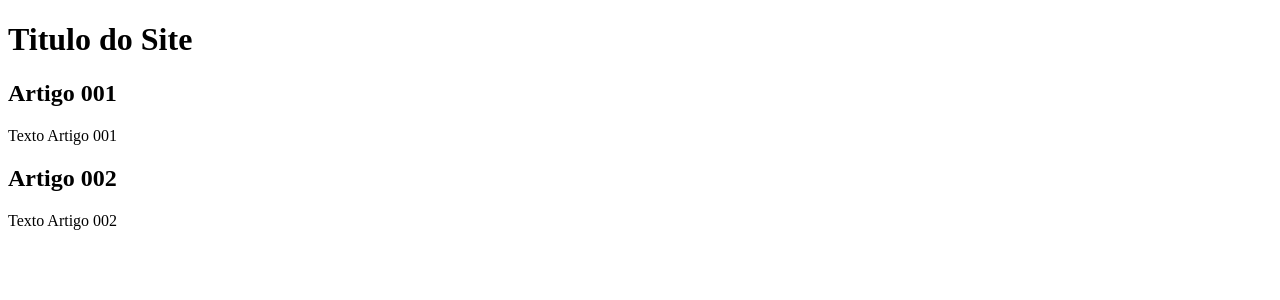
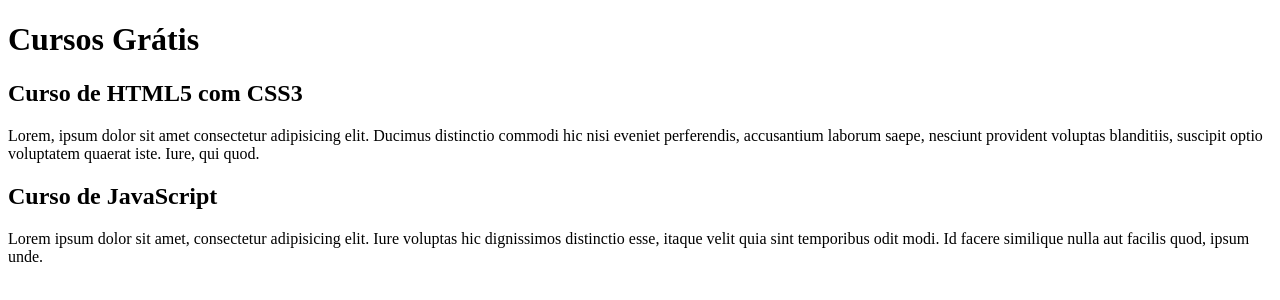
Before and after one commit to iLeoLopes/projeto-site, a plain HTML site: page index.html in a window 1280 px wide. Drawn offline with Linux system fonts and the light colour scheme.

Commit message:
add conteudo

```diff
--- a/index.html
+++ b/index.html
@@ -9,15 +9,15 @@
 <body>
     <main>
         <header>
-            <h1>Titulo do Site</h1>
+            <h1>Cursos Grátis</h1>
         </header>
         <article>
-            <h2>Artigo 001</h2>
-            <p>Texto Artigo 001</p>
+            <h2>Curso de HTML5 com CSS3</h2>
+            <p>Lorem, ipsum dolor sit amet consectetur adipisicing elit. Ducimus distinctio commodi hic nisi eveniet perferendis, accusantium laborum saepe, nesciunt provident voluptas blanditiis, suscipit optio voluptatem quaerat iste. Iure, qui quod.</p>
         </article>
         <article>
-            <h2>Artigo 002</h2>
-            <p>Texto Artigo 002</p>
+            <h2>Curso de JavaScript</h2>
+            <p>Lorem ipsum dolor sit amet, consectetur adipisicing elit. Iure voluptas hic dignissimos distinctio esse, itaque velit quia sint temporibus odit modi. Id facere similique nulla aut facilis quod, ipsum unde.</p>
         </article>
     </main>
 </body>
```
